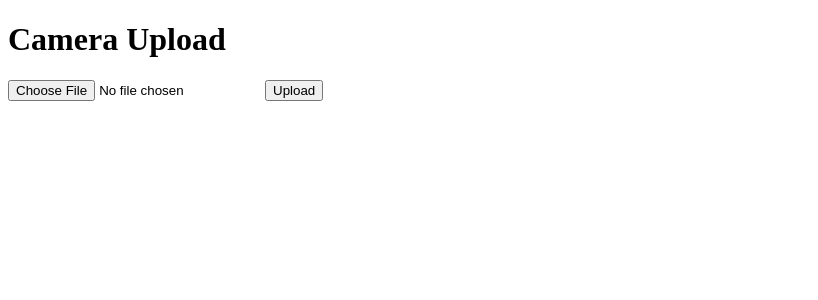
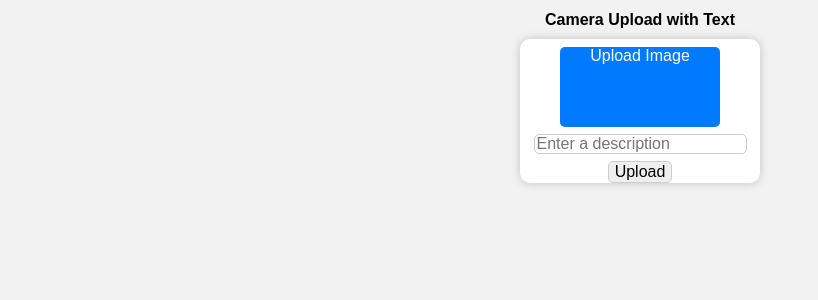
Before and after one commit to Ironman-mk33/MovingManager, a Flask app: page / in a window 1280 px wide. Shown: the top 300 px of the page, without its empty margins (0-818 px from the left). Run offline with Flask 3, Linux system fonts and the light colour scheme.

Commit message:
スマートフォンに合わせてスタイルの修正

```diff
--- a/app.py
+++ b/app.py
@@ -32,7 +32,11 @@ def upload():
 
             # 画像を保存
             image.save(file_path)
-            return '画像がアップロードされました: ' + image.filename
+
+            # テキストデータを取得
+            description = request.form.get('description', '')
+
+            return render_template('index.html')
     return '画像のアップロードに失敗しました'
 
 if __name__ == '__main__':
--- a/templates/index.html
+++ b/templates/index.html
@@ -2,15 +2,83 @@
 <html>
 
 <head>
-    <title>Camera Upload</title>
+    <title>Camera Upload with Text</title>
+    <meta name="viewport" content="width=device-width, initial-scale=1.0">
+    <style>
+        body {
+            font-family: Arial, sans-serif;
+            background-color: #f2f2f2;
+        }
+
+        h1 {
+            font-size: 1rem;
+        }
+
+        form {
+            background-color: #ffffff;
+            border-radius: 10px;
+            box-shadow: 0px 0px 10px rgba(0, 0, 0, 0.2);
+            font-size: 24px;
+            width: 15rem;
+        }
+
+        /* <input type="file"> のデフォルトスタイルを非表示に */
+        input[type="file"] {
+            opacity: 0;
+            position: absolute;
+            top: 0;
+            left: 0;
+            cursor: pointer;
+        }
+
+        input[type="text"] {
+            border: 1px solid #ccc;
+            border-radius: 5px;
+            font-size: 1rem;
+            height: 1rem;
+            text-align: start;
+            /* 一括でフォントサイズを大きく */
+        }
+
+        input[type="submit"] {
+            border: 1px solid #ccc;
+            border-radius: 5px;
+            font-size: 1rem;
+            /* 一括でフォントサイズを大きく */
+        }
+
+        /* カスタムスタイルを適用したボタン */
+        .custom-file-upload {
+            display: inline-block;
+            background-color: #007BFF;
+            color: #fff;
+            border: none;
+            border-radius: 5px;
+            font-size: 1rem;
+            cursor: pointer;
+            height: 5rem;
+            width: 10rem;
+        }
+    </style>
 </head>
 
 <body>
-    <h1>Camera Upload</h1>
-    <form action="/upload" method="POST" enctype="multipart/form-data">
-        <input type="file" accept="image/*" capture="camera" name="image">
-        <input type="submit" value="Upload">
-    </form>
+    <center>
+        <h1>Camera Upload with Text</h1>
+        <form action="/upload" method="POST" enctype="multipart/form-data">
+            <!-- カスタムスタイルを適用したボタン -->
+            <label for="file-upload" class="custom-file-upload">
+                <i class="fa fa-cloud-upload"></i> Upload Image
+            </label>
+            <br>
+            <!-- 非表示の<input type="file"> -->
+            <input id="file-upload" type="file" accept="image/*" capture="camera" name="image">
+            <input type="text" name="description" placeholder="Enter a description">
+            <br>
+            <input type="submit" value="Upload">
+        </form>
+    </center>
+
 </body>
 
 </html>
```
Also changed, not shown: 1 other file.
